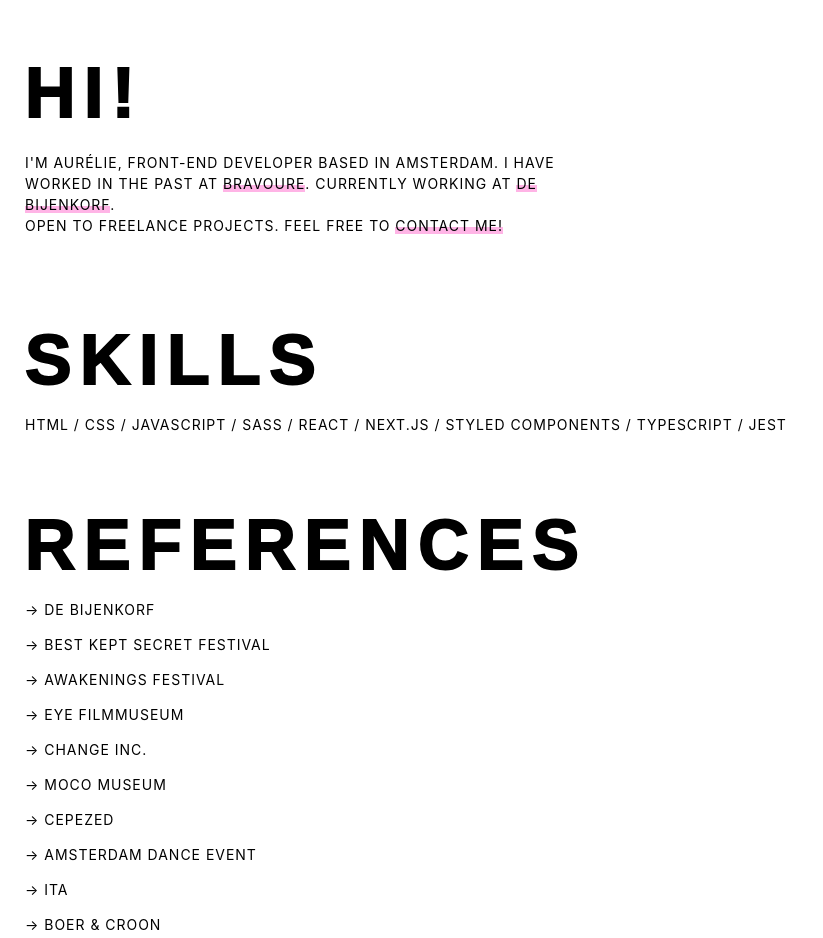
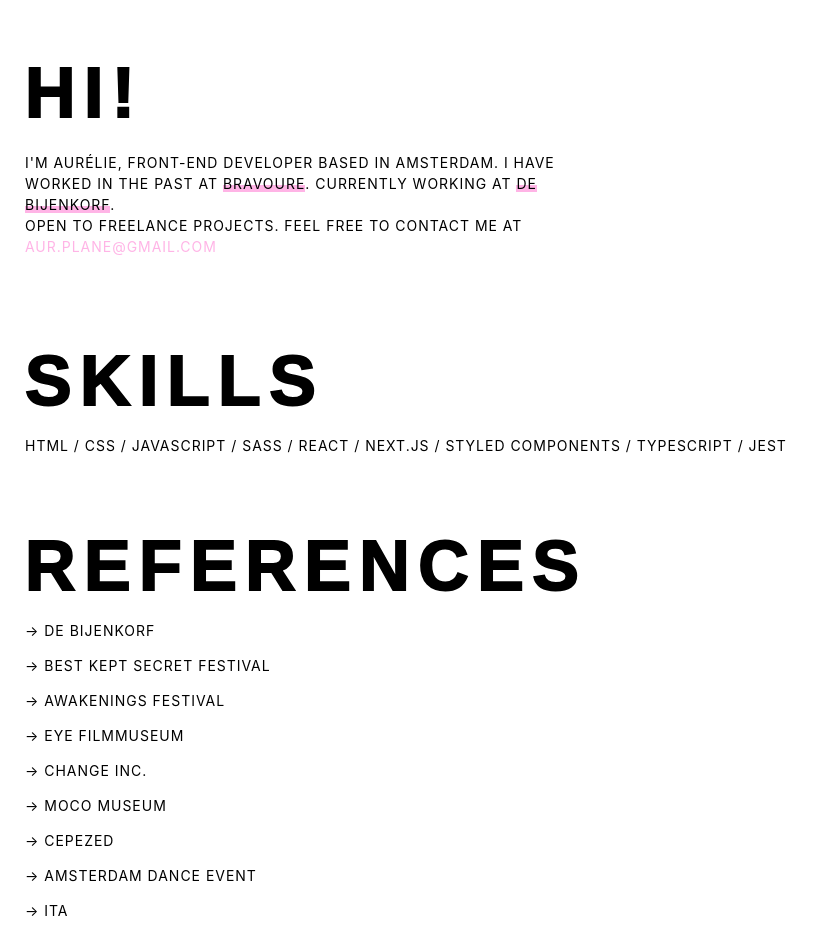
Before and after one commit to aureplane/portfolio, a React (Create React App) app: page / in a window 1280 px wide. Shown: the part 1370-2308 px from the top of the page, without its empty margins (0-823 px from the left). Built offline with nearby package versions, Linux system fonts and the light colour scheme.

Commit message:
change styling email

```diff
--- a/src/components/Services.js
+++ b/src/components/Services.js
@@ -49,7 +49,7 @@
 `;
 const Subtitle = styled.div`
   background-color: black;
-  height: 450px;
+  height: 480px;
   position: relative;
   @media (min-width: 1024px) {
     height: 600px;
@@ -140,6 +140,13 @@
   }
   svg {
     transform: translateY(4px);
+  }
+  .email {
+    color: #ff59c773;
+    background: none;
+    a:hover {
+      background: linear-gradient(rgba(0, 0, 0, 0) 10%, #ff59c7 70%);
+    }
   }
   @media (min-width: 1024px) {
     width: 45%;
@@ -254,8 +261,10 @@
             </a>
             .
             <br />
-            Open to freelance projects. Feel free to{" "}
-            <a href='mailto:aur.plane@gmail.com?subject=👋'>contact me!</a>
+            Open to freelance projects. Feel free to contact me at{" "}
+            <a href='mailto:aur.plane@gmail.com?subject=👋' class='email'>
+              aur.plane@gmail.com
+            </a>
           </p>
         </Intro>
         <Skills>
```
